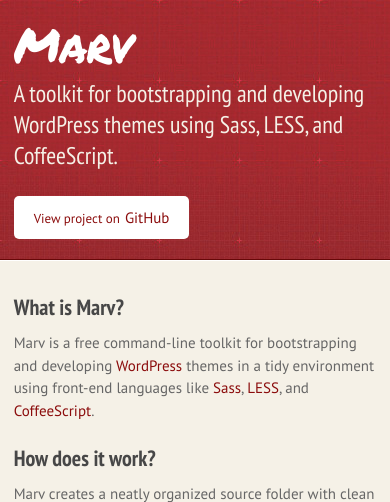
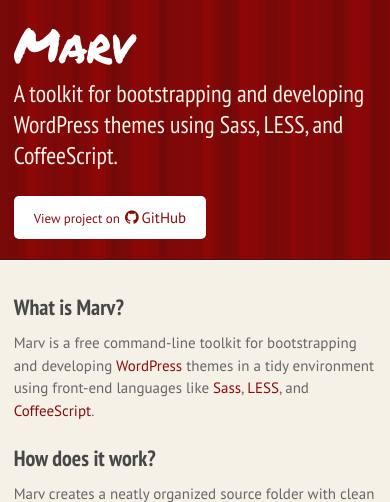
Before and after one commit to hardpixel/marv, a PHP site: page / in a window 390 px wide. Shown: the top 502 px of the page. Run offline with PHP 8.4, Linux system fonts and the light colour scheme; some libraries are stand-ins or nearby versions.

Commit message:
Update github page styles. Update readme

```diff
--- a/index.html
+++ b/index.html
@@ -7,6 +7,7 @@
     <link href='http://fonts.googleapis.com/css?family=Permanent+Marker' rel='stylesheet' type='text/css'>
     <link href='http://fonts.googleapis.com/css?family=PT+Sans+Narrow:400,700' rel='stylesheet' type='text/css'>
     <link href='http://fonts.googleapis.com/css?family=PT+Sans:400,700' rel='stylesheet' type='text/css'>
+    <link href="http://maxcdn.bootstrapcdn.com/font-awesome/4.1.0/css/font-awesome.min.css" rel="stylesheet">
     <link rel="stylesheet" type="text/css" href="stylesheets/stylesheet.css" media="screen">
     <link rel="stylesheet" type="text/css" href="stylesheets/pygment_trac.css" media="screen">
     <link rel="stylesheet" type="text/css" href="stylesheets/print.css" media="print">
@@ -23,7 +24,7 @@
       <div class="inner">
         <h1>Marv</h1>
         <h2>  A toolkit for bootstrapping and developing WordPress themes using Sass, LESS, and CoffeeScript.</h2>
-        <a href="https://github.com/hardpixel/marv" class="button"><small>View project on</small>GitHub</a>
+        <a href="https://github.com/hardpixel/marv" class="button"><small>View project on</small><i class="fa fa-github"></i>GitHub</a>
       </div>
     </header>
 
@@ -100,15 +101,17 @@
 
         <aside id="sidebar">
           <a href="https://github.com/hardpixel/marv/zipball/master" class="button">
+            <i class="fa fa-file-archive-o"></i>
             <small>Download</small>
             .zip file
           </a>
           <a href="https://github.com/hardpixel/marv/tarball/master" class="button">
+            <i class="fa fa-file-archive-o"></i>
             <small>Download</small>
             .tar.gz file
           </a>
 
-          <p><a href="http://badge.fury.io/rb/marv" target="_blank"><img src="https://badge.fury.io/rb/marv.svg" alt="Gem Version"></a></p>
+          <p><a class="gem-badge" href="http://badge.fury.io/rb/marv"><img src="https://badge.fury.io/rb/marv@2x.png" alt="Gem Version" height="18"></a></p>
 
           <h2 class="widgettitle">User's Manual</h2>
 
--- a/stylesheets/stylesheet.css
+++ b/stylesheets/stylesheet.css
@@ -66,8 +66,13 @@
 header {
   padding-top: 40px;
   padding-bottom: 40px;
-  background: #8B0C0C url(../images/header-bg.jpg) 0 0 repeat-x;
   border-bottom: solid 1px #660808;
+  background-color: #730909;
+  background-image: linear-gradient(90deg, rgba(255,0,0,.007) 50%, transparent 50%),
+  linear-gradient(90deg, rgba(255,0,0,.03) 50%, transparent 50%),
+  linear-gradient(90deg, transparent 50%, rgba(255,0,0,.07) 50%),
+  linear-gradient(90deg, transparent 50%, rgba(255,0,0,.09) 50%);
+  background-size: 13px, 29px, 37px, 53px;
 }
 
 header h1 {
@@ -146,15 +151,39 @@
   right: 0;
   top: 20%;
   width: 120px;
-  background: transparent url(../images/github-button.png) 0 0 no-repeat;
+}
+header a.button i {
+  position: absolute;
+  left: 20px;
+  top: 20px;
+  font-size: 44px;
 }
 aside a.button {
-  width: 138px;
-  padding-left: 64px;
+  position: relative;
+  width: 130px;
+  padding-left: 70px;
   display: block;
-  background: transparent url(../images/download-button.png) 0 0 no-repeat;
   margin-bottom: 20px;
   font-size: 21px;
+  border-radius: 5px;
+  color: white;
+  background-color: #474747;
+}
+
+aside a.button i {
+  position: absolute;
+  font-size: 44px;
+  left: 20px;
+  top: 20px;
+}
+
+aside a.button:hover {
+  background-color: #8B0C0C;
+  -webkit-transition-duration: .5s;
+  -moz-transition-duration: .5s;
+  -ms-transition-duration: .5s;
+  -o-transition-duration: .5s;
+  transition-duration: .5s;
 }
 
 code, pre {
@@ -476,6 +505,13 @@
     display: inline;
     margin-right: 5px;
   }
+  header a.button i {
+    position: relative;
+    top: 0;
+    left: 0;
+    font-size: 16px;
+    margin-right: 3px;
+  }
   #main-content,
   aside#sidebar {
     float: none;
@@ -488,7 +524,7 @@
     padding: 20px 0;
     min-height: 0;
   }
-  aside#sidebar a.button {
+  aside#sidebar a.button, .gem-badge {
     display: none;
   }
   #main-content h1:before,
```
Also changed, not shown: images/download-button.png (deleted), images/github-button.png (deleted), images/header-bg.jpg (deleted).
